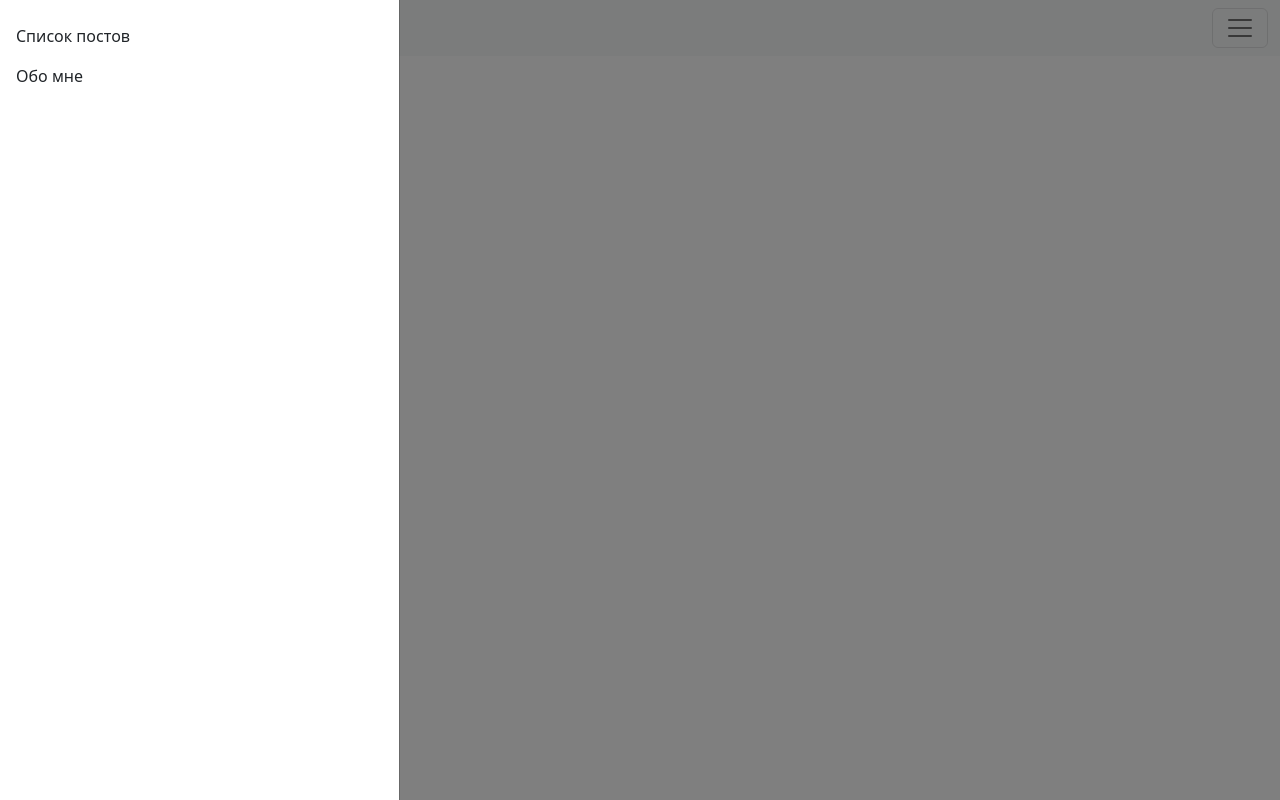
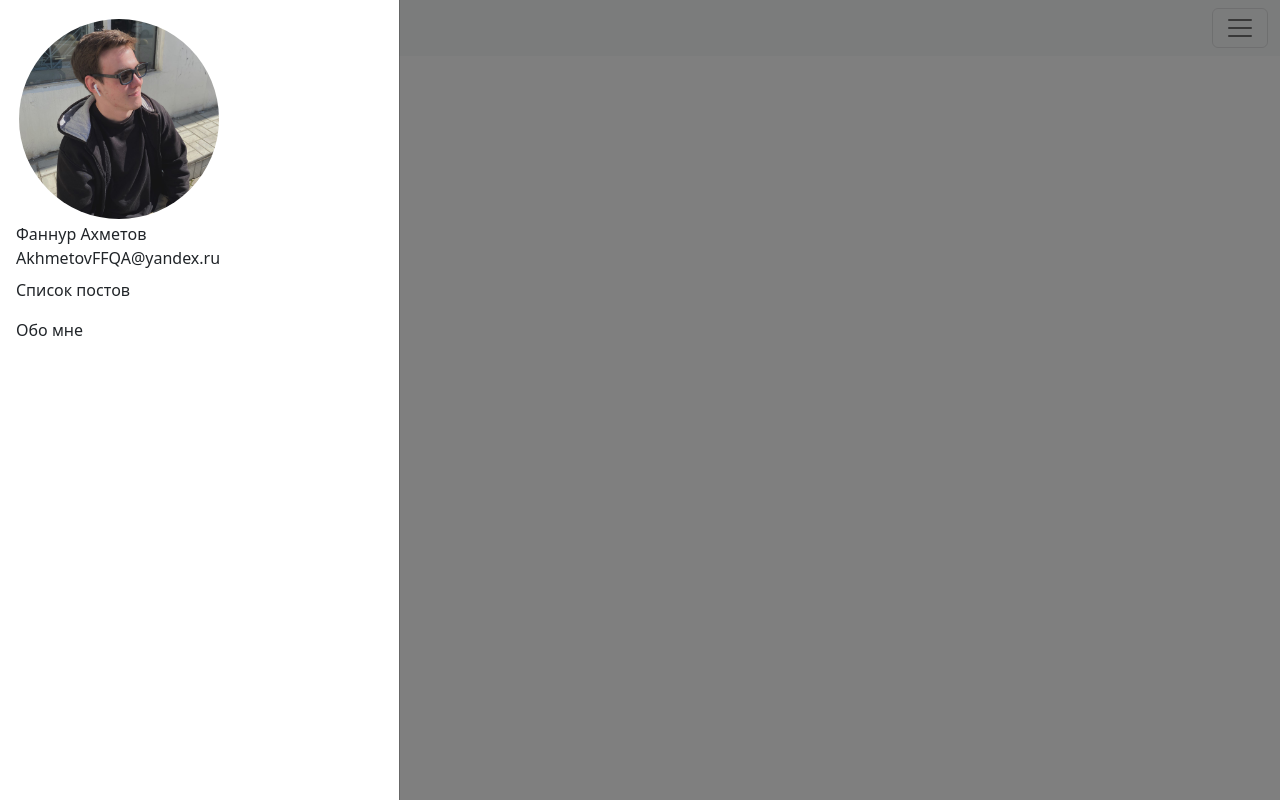
Before and after one commit to F4nnur/test_task, a React (Create React App) app: page /about in a window 1280 px wide. Both pictures are taken after a click on the button 1240 px from the left and 28 px from the top of the page. Built offline with nearby package versions, Linux system fonts and the light colour scheme.

Commit message:
+ image nav

```diff
--- a/src/components/UI/Header.jsx
+++ b/src/components/UI/Header.jsx
@@ -5,6 +5,8 @@ import Offcanvas from "react-bootstrap/Offcanvas";
 import Nav from "react-bootstrap/Nav";
 import {ROUTES} from "../../constants/navigation";
 import {LinkContainer} from 'react-router-bootstrap'
+import {Image} from "react-bootstrap";
+import IMAGES from "../../constants/images";
 
 const Header = () => {
     return (
@@ -14,8 +16,6 @@ const Header = () => {
                     <Navbar.Brand>SPA</Navbar.Brand>
                     <Navbar.Toggle
                         aria-controls={`Navbar-expand-false`}
-                        // className={'ml-auto'}
-
                     />
                     <Navbar.Offcanvas
                         id={`Navbar-expand-false`}
@@ -24,6 +24,9 @@ const Header = () => {
                     >
                         <Offcanvas.Body>
                             <Nav className="justify-content-end flex-grow-1 pe-3">
+                                <Image src={IMAGES.author} roundedCircle style={{width: "200px", margin: '3px'}}/>
+                                <Nav.Item>Фаннур Ахметов</Nav.Item>
+                                <Nav.Item>AkhmetovFFQA@yandex.ru</Nav.Item>
                                 <LinkContainer to={ROUTES.MAIN}>
                                     <Nav.Link>Список постов</Nav.Link>
                                 </LinkContainer>
--- a/src/constants/images.js
+++ b/src/constants/images.js
@@ -1,7 +1,9 @@
-import user from './../assets/images/user.svg'
+import user from './../assets/images/user.svg';
+import author from './../assets/images/FannurAkhmetov.jpg';
 
 const IMAGES = {
-    user
+    user,
+    author
 };
 
 export default IMAGES;
```
Also changed, not shown: public/manifest.json (deleted), src/assets/images/FannurAkhmetov.jpg (added), 1 other file (tests, documents, lock files or other folders).
